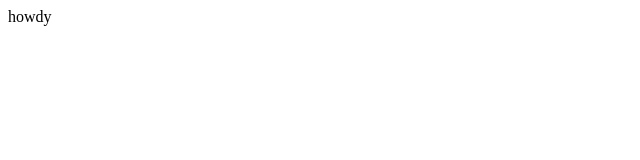
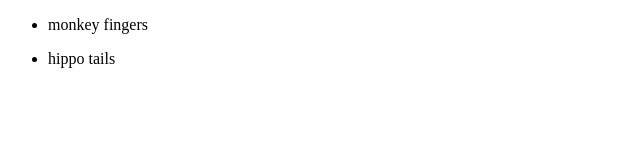
Before and after one commit to petewilkins/goat, a website: page index.html in a window 1280 px wide. Shown: the whole page, without its empty margins (0-640 px from the left). Drawn offline with Linux system fonts and the light colour scheme.

Commit message:
Spike dynamic list view into body of page

```diff
--- a/NoteController.js
+++ b/NoteController.js
@@ -1,8 +1,13 @@
 window.onload = function (){
 
   function changeText() {
-    var targetDiv = document.getElementById('app');
-    targetDiv.innerHTML = 'howdy';
+    var targetDiv = document.getElementById('notes');
+    var list = new List();
+    list.createNote('monkey fingers');
+    list.createNote('hippo tails');
+    var listView = new ListView(list);
+
+    targetDiv.innerHTML = listView.displayNotes();
   }
 
   changeText();
--- a/index.html
+++ b/index.html
@@ -16,7 +16,7 @@
   </head>
 
   <body>
-    <div id="app">
+    <div id="notes">
         Hello
     </div>
   </body>
--- a/noteListView.js
+++ b/noteListView.js
@@ -14,7 +14,7 @@
       for (var i = 0; i < arrayLength; i++) {
         listHtmlArray.push("<ul><li><div> " + historyArray[i] + " </div></li></ul>");
       }
-      return listHtmlArray.join();
+      return listHtmlArray.join("");
     }
   }
 
--- a/noteListViewSpec.js
+++ b/noteListViewSpec.js
@@ -27,7 +27,7 @@ function testTakesModelWithMultipleNotesAsArgument() {
   }
 
   var listView = new ListView(listDoubleMultiple)
-  assert.isEq(listView.displayNotes(), "<ul><li><div> note1 </div></li></ul>" + "," + "<ul><li><div> note2 </div></li></ul>" + "," + "<ul><li><div> note3 </div></li></ul>")
+  assert.isEq(listView.displayNotes(), "<ul><li><div> note1 </div></li></ul>" + "<ul><li><div> note2 </div></li></ul>" + "<ul><li><div> note3 </div></li></ul>")
 };
 testTakesAModelAsArgument();
 testTakesModelWithAnEmptyArrayAsArgument();
```
